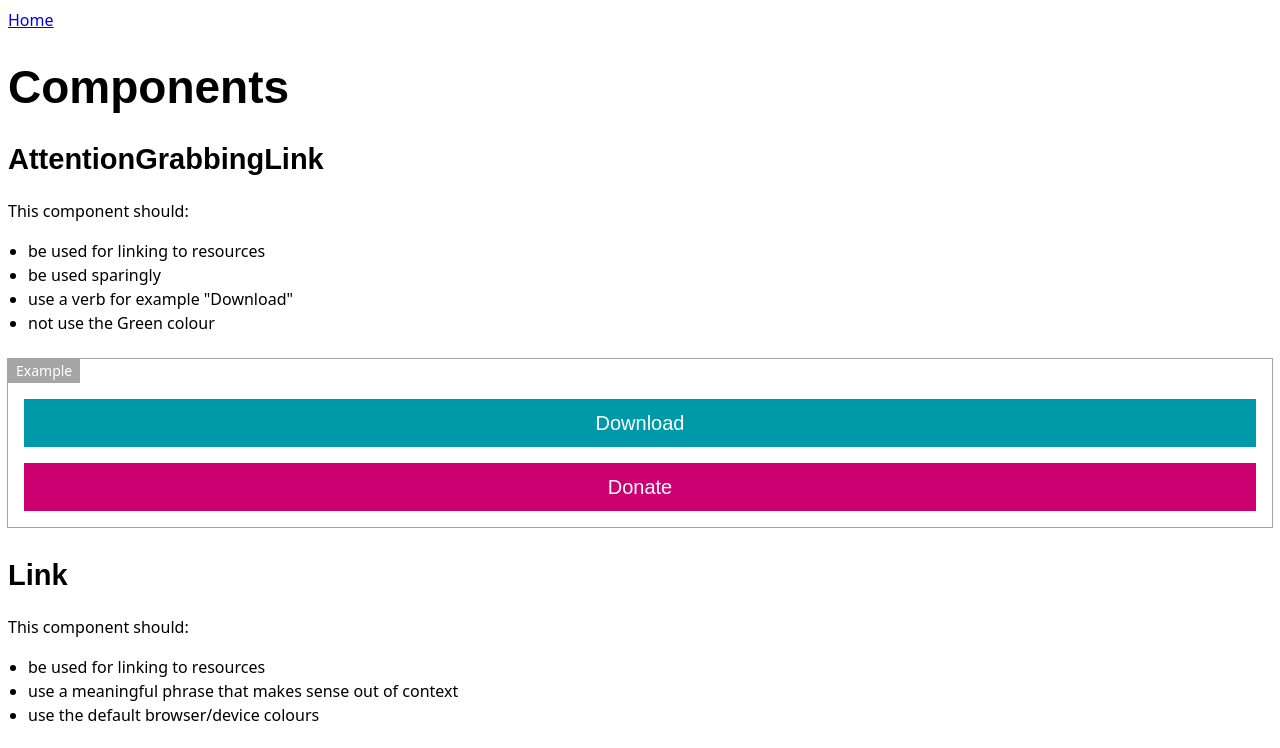
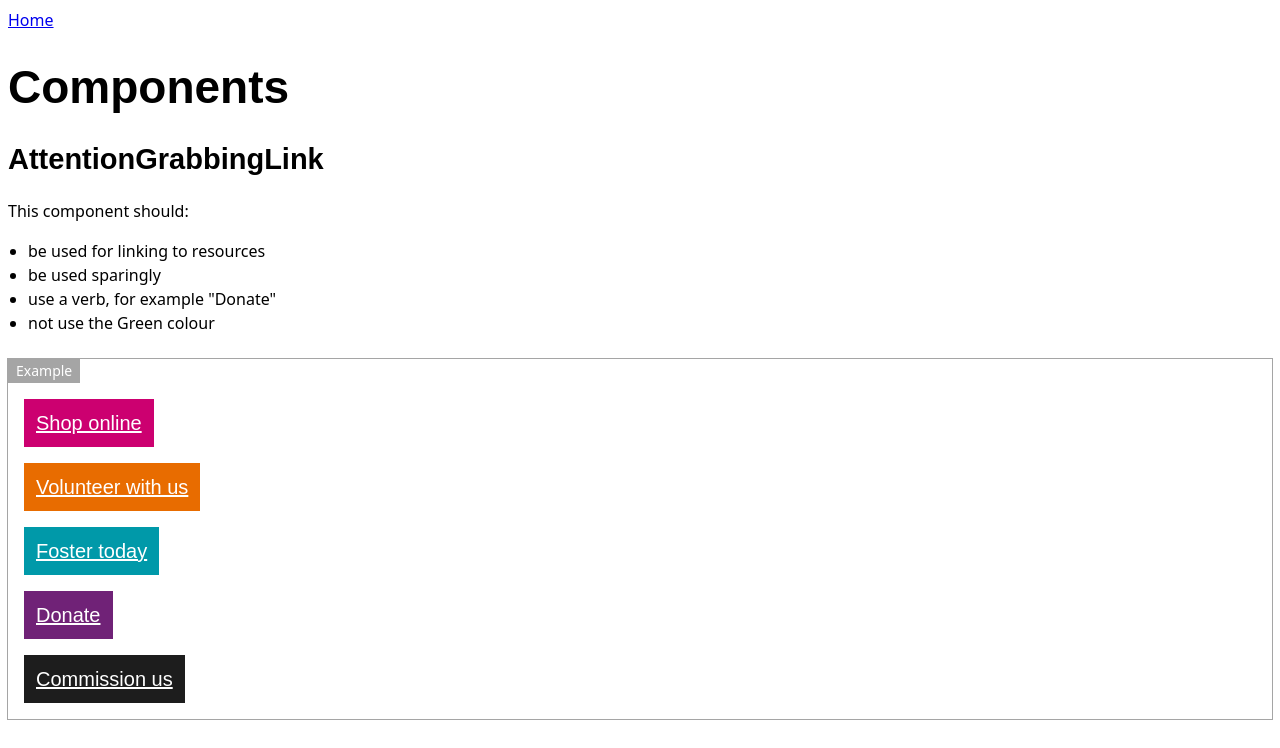
Before and after one commit to barnardos/design-system, a Gatsby app: page /components in a window 1280 px wide. Shown: the top 748 px of the page. Built offline with nearby package versions, Linux system fonts and the light colour scheme.

Commit message:
Fix differentiation between AttentionGrabbingLink and SubmitAction
Additionally, add underline in all states of interaction, to adhere to usability findings.

```diff
--- a/src/components/AttentionGrabbingLink/index.css
+++ b/src/components/AttentionGrabbingLink/index.css
@@ -1,14 +1,10 @@
 .AttentionGrabbingLink {
   color: #ffffff;
-  display: block;
+  display: inline-block;
   font: 300 1.25rem/1.5rem Nova, sans-serif;
   padding: 0.75rem;
+  position: relative;
   text-align: center;
-  text-decoration: none;
-}
-
-.AttentionGrabbingLink:hover {
-  text-decoration: underline;
 }
 
 .AttentionGrabbingLink--black {
--- a/src/pages/components.js
+++ b/src/pages/components.js
@@ -28,23 +28,44 @@ const Pages = () => (
       <UnorderedList>
         <ListItem>{`be used for linking to resources`}</ListItem>
         <ListItem>{`be used sparingly`}</ListItem>
-        <ListItem>{`use a verb for example "Download"`}</ListItem>
+        <ListItem>{`use a verb, for example "Donate"`}</ListItem>
         <ListItem>{`not use the Green colour`}</ListItem>
       </UnorderedList>
     </div>
     <div className="Pages-example">
       <div className="Pages-exampleItem">
         <AttentionGrabbingLink
-          color="teal"
+          color="pink"
           href="http://example.org"
-          text="Download"
+          text="Shop online"
         />
       </div>
       <div className="Pages-exampleItem">
         <AttentionGrabbingLink
-          color="pink"
+          color="orange"
+          href="http://example.org"
+          text="Volunteer with us"
+        />
+      </div>
+      <div className="Pages-exampleItem">
+        <AttentionGrabbingLink
+          color="teal"
+          href="http://example.org"
+          text="Foster today"
+        />
+      </div>
+      <div className="Pages-exampleItem">
+        <AttentionGrabbingLink
+          color="purple"
           href="http://example.org"
           text="Donate"
+        />
+      </div>
+      <div className="Pages-exampleItem">
+        <AttentionGrabbingLink
+          color="black"
+          href="http://example.org"
+          text="Commission us"
         />
       </div>
     </div>
@@ -86,7 +107,7 @@ const Pages = () => (
       <UnorderedList>
         <ListItem>{`be used for submitting data`}</ListItem>
         <ListItem>{`only be used once on each page`}</ListItem>
-        <ListItem>{`use a verb for example "Save"`}</ListItem>
+        <ListItem>{`use a verb, for example "Save"`}</ListItem>
         <ListItem>{`only use the Green colour`}</ListItem>
       </UnorderedList>
       <div className="Pages-example">
```
